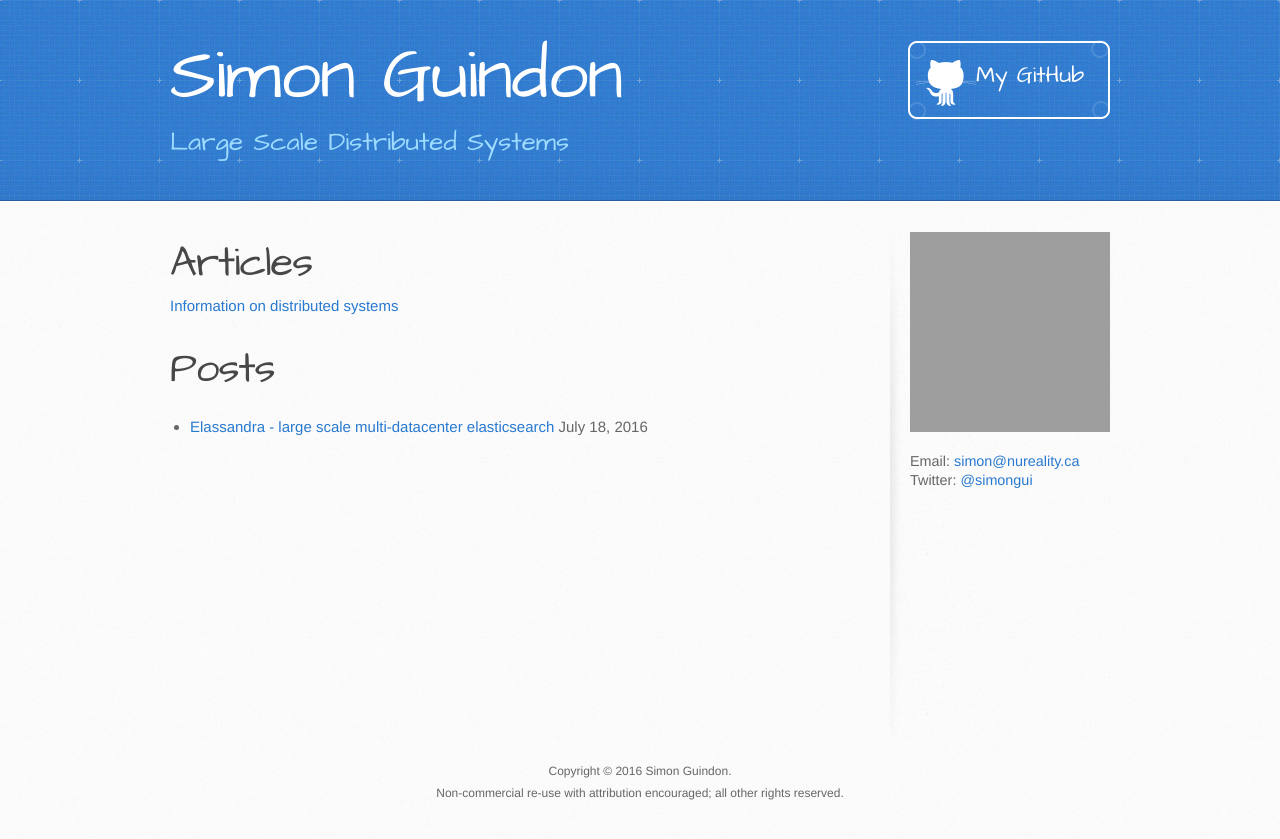
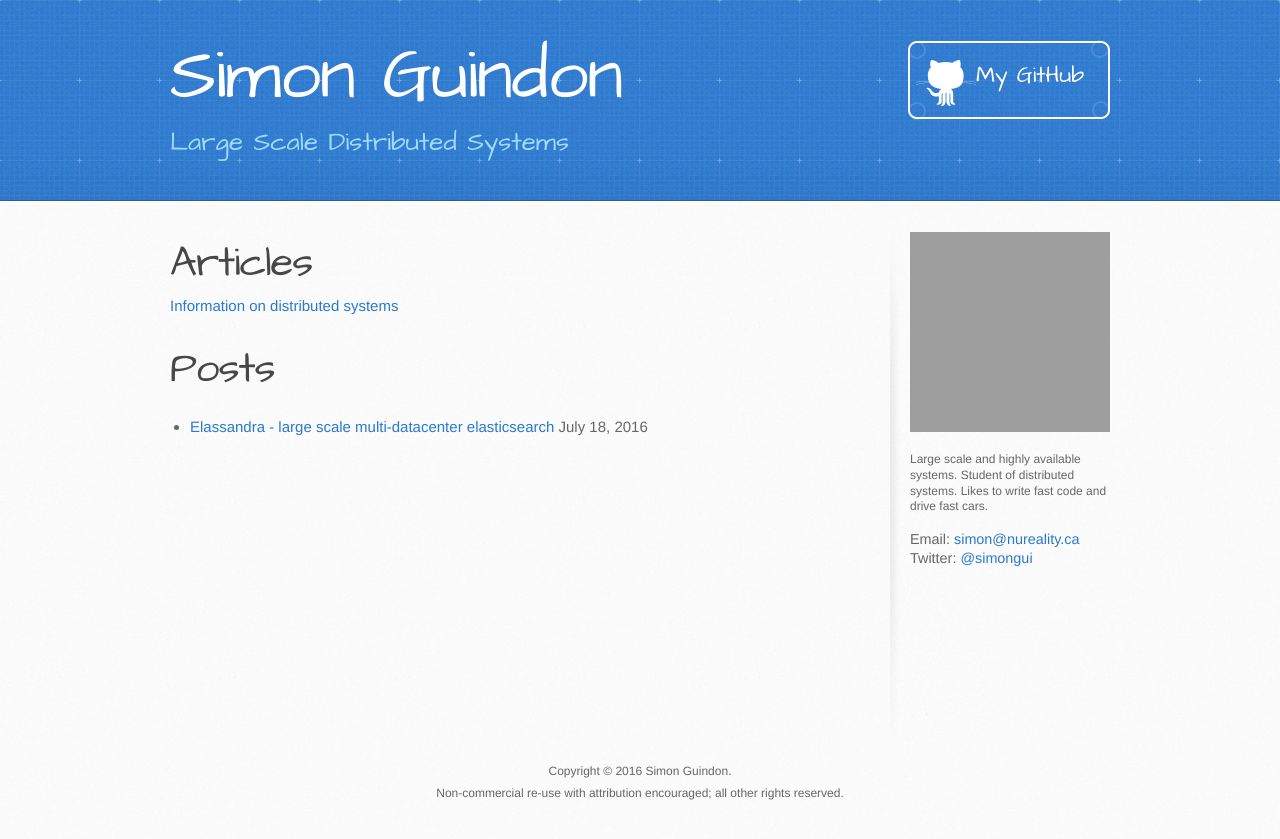
Before and after one commit to simongui/simongui.github.io, a Jekyll site: the page built from index.md, in a window 1280 px wide. Shown: the top 839 px of the page. Built offline with Jekyll 4.4.1, drawn with Linux system fonts in a browser that asks for light colours; grey boxes are pictures that could not be loaded.

Commit message:
Update default.html

```diff
--- a/_layouts/default.html
+++ b/_layouts/default.html
@@ -36,6 +36,9 @@
         <aside id="sidebar">
           <img width="200" height="200" src="https://pbs.twimg.com/profile_images/567880664603566080/T3RUVvTv_400x400.jpeg"/>
           <br/><br/>
+          Large scale and highly available systems. Student of distributed systems. Likes to write fast code and drive fast cars.
+
+          <br/><br/>
           <big>Email: <a href="mailto:simon@nureality.ca" target="_new">simon@nureality.ca</a></big><br/>
           <big>Twitter: <a href="http://twitter.com/simongui" target="_new">@simongui</a></big>
 
```
